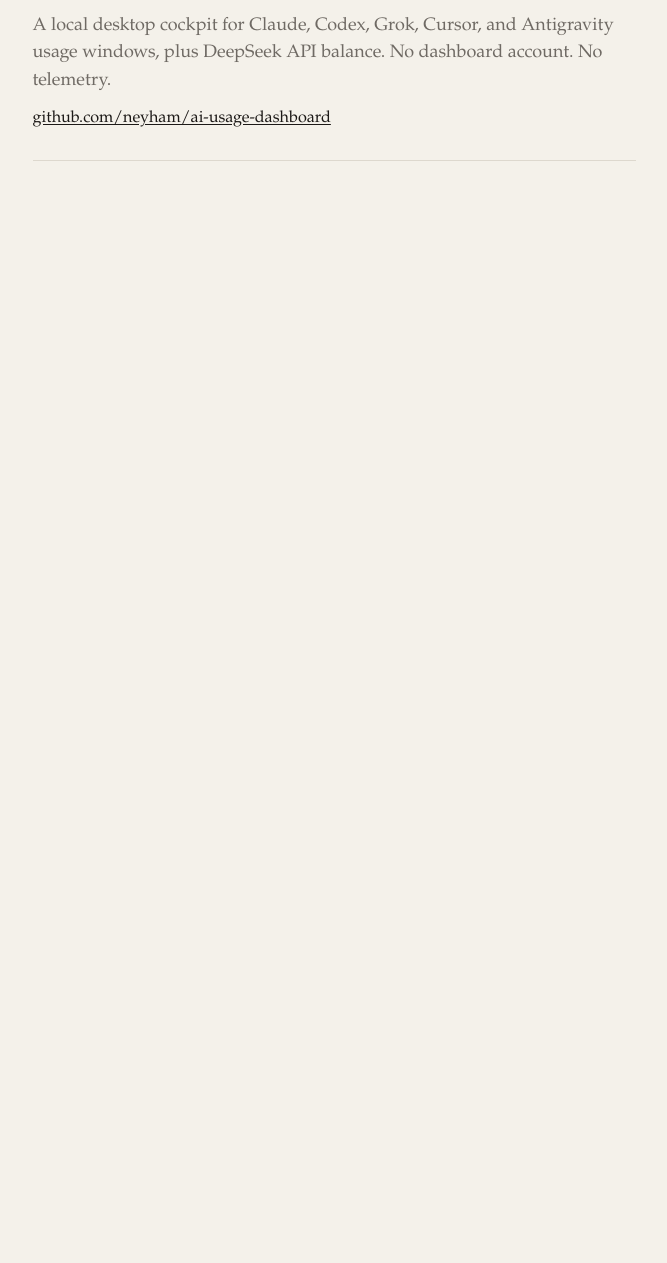
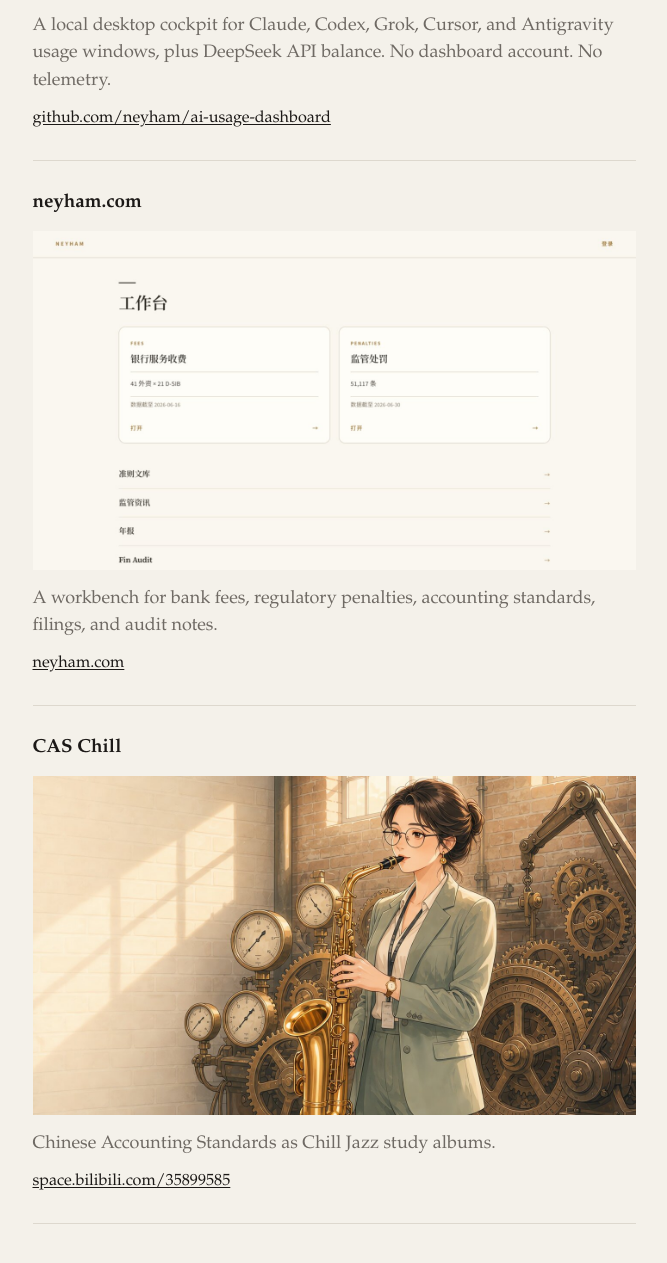
Before and after one commit to neyham/neyham.github.io, a plain HTML site: page index.html in a window 1280 px wide. Shown: the part 989-2252 px from the top of the page, without its empty margins (306-973 px from the left). Before the commit the page ends 1240 px from the top, so only its background shows below. Drawn offline with Linux system fonts and the light colour scheme.

Commit message:
Add neyham.com and CAS Chill to the home page.

```diff
--- a/index.html
+++ b/index.html
@@ -26,6 +26,20 @@
       <p>A local desktop cockpit for Claude, Codex, Grok, Cursor, and Antigravity usage windows, plus DeepSeek API balance. No dashboard account. No telemetry.</p>
       <a class="src" href="https://github.com/neyham/ai-usage-dashboard">github.com/neyham/ai-usage-dashboard</a>
     </section>
+
+    <section class="project">
+      <h2>neyham.com</h2>
+      <img src="media/neyham-com.jpg" width="1400" height="788" alt="neyham.com workbench with bank fees and regulatory penalties">
+      <p>A workbench for bank fees, regulatory penalties, accounting standards, filings, and audit notes.</p>
+      <a class="src" href="https://neyham.com">neyham.com</a>
+    </section>
+
+    <section class="project">
+      <h2>CAS Chill</h2>
+      <img src="media/cas-chill.jpg" width="1400" height="788" alt="CAS Chill album art: an accountant playing saxophone">
+      <p>Chinese Accounting Standards as Chill Jazz study albums.</p>
+      <a class="src" href="https://space.bilibili.com/35899585">space.bilibili.com/35899585</a>
+    </section>
   </div>
 </body>
 </html>
```
Also changed, not shown: media/cas-chill.jpg (added), media/neyham-com.jpg (added).
